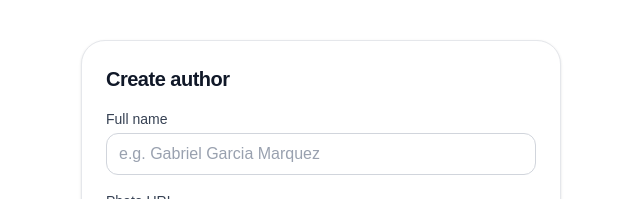
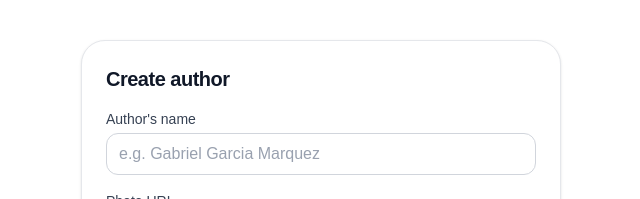
Before and after one commit to YairAndrade1/preparcial, a Next.js app: page /create in a window 1280 px wide. Shown: the top 199 px of the page, without its empty margins (319-959 px from the left). Built offline with nearby package versions, Linux system fonts and the light colour scheme; no server answers.

Commit message:
fix: improve accessibility by adding labels and IDs

```diff
--- a/src/components/authors/authorForm.tsx
+++ b/src/components/authors/authorForm.tsx
@@ -47,16 +47,18 @@ export default function AuthorForm({ author }: { author?: Author }) {
 
     return (
         <form
+            role="form"
             onSubmit={onSubmit}
             className="mx-auto w-full max-w-lg rounded-3xl border border-gray-200 bg-white p-6 shadow-sm">
             <h2 className="mb-4 text-xl font-semibold tracking-tight text-gray-900">
                 {isEdit ? "Edit author" : "Create author"}
             </h2>
             <div className="mb-4">
-                <label className="mb-1 block text-sm font-medium text-gray-700">
-                    Full name
+                <label htmlFor="author-name" className="mb-1 block text-sm font-medium text-gray-700">
+                    Author's name
                 </label>
                 <input
+                    id="author-name"
                     type="text"
                     value={name}
                     onChange={(e) => setName(e.target.value)}
@@ -64,10 +66,11 @@ export default function AuthorForm({ author }: { author?: Author }) {
                     className="w-full rounded-xl border border-gray-300 bg-white px-3 py-2 text-gray-900 placeholder-gray-400 focus:outline-none focus:ring-2 focus:ring-gray-300" />
             </div>
             <div className="mb-4">
-                <label className="mb-1 block text-sm font-medium text-gray-700">
+                <label htmlFor="author-image" className="mb-1 block text-sm font-medium text-gray-700">
                     Photo URL
                 </label>
                 <input
+                    id="author-image"
                     type="url"
                     value={image}
                     onChange={(e) => setImage(e.target.value)}
@@ -75,20 +78,22 @@ export default function AuthorForm({ author }: { author?: Author }) {
                     className="w-full rounded-xl border border-gray-300 bg-white px-3 py-2 text-gray-900 placeholder-gray-400 focus:outline-none focus:ring-2 focus:ring-gray-300" />
             </div>
             <div className="mb-4">
-                <label className="mb-1 block text-sm font-medium text-gray-700">
+                <label htmlFor="author-birthdate" className="mb-1 block text-sm font-medium text-gray-700">
                     Birth date
                 </label>
                 <input
+                    id="author-birthdate"
                     type="date"
                     value={birthDate}
                     onChange={(e) => setBirthDate(e.target.value)}
                     className="w-full rounded-xl border border-gray-300 bg-white px-3 py-2 text-gray-900 focus:outline-none focus:ring-2 focus:ring-gray-300" />
             </div>
             <div className="mb-4">
-                <label className="mb-1 block text-sm font-medium text-gray-700">
+                <label htmlFor="author-description" className="mb-1 block text-sm font-medium text-gray-700">
                     Short bio
                 </label>
                 <textarea
+                    id="author-description"
                     rows={4}
                     value={description}
                     onChange={(e) => setDescription(e.target.value)}
```
